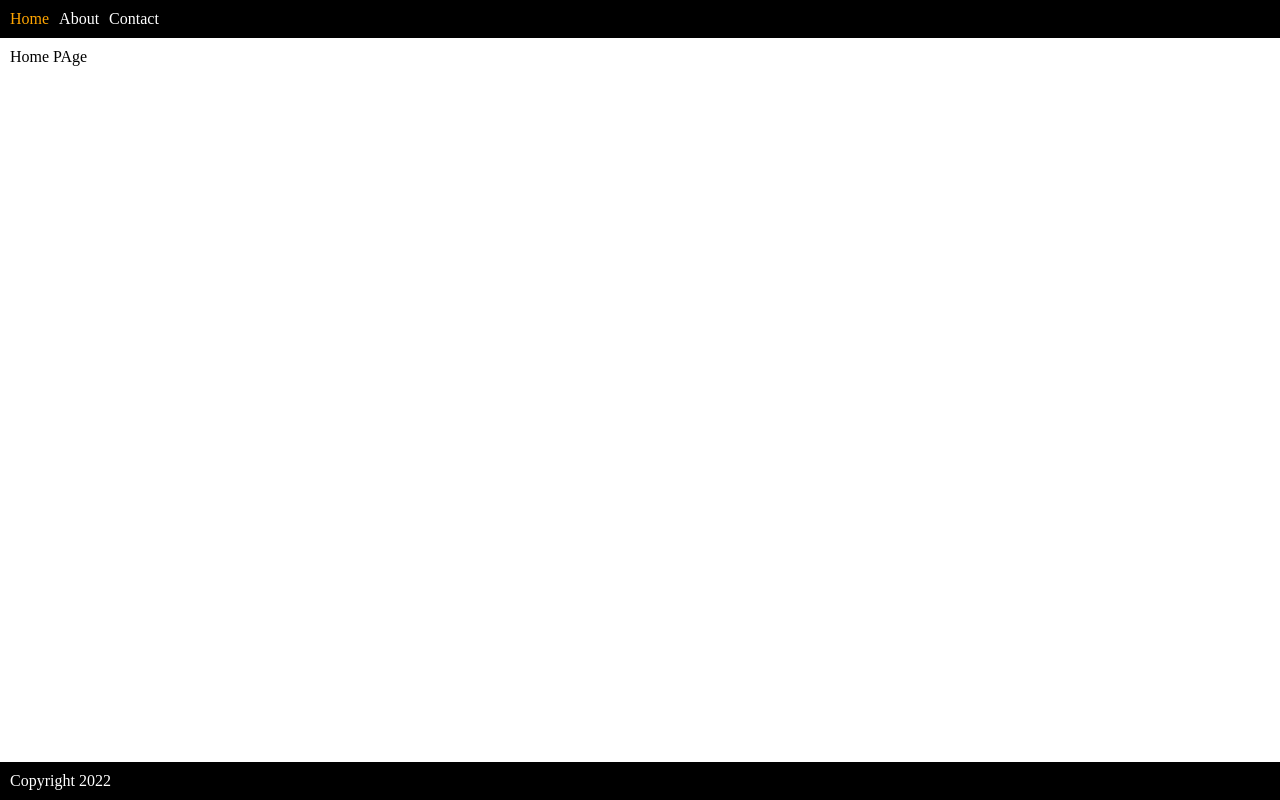
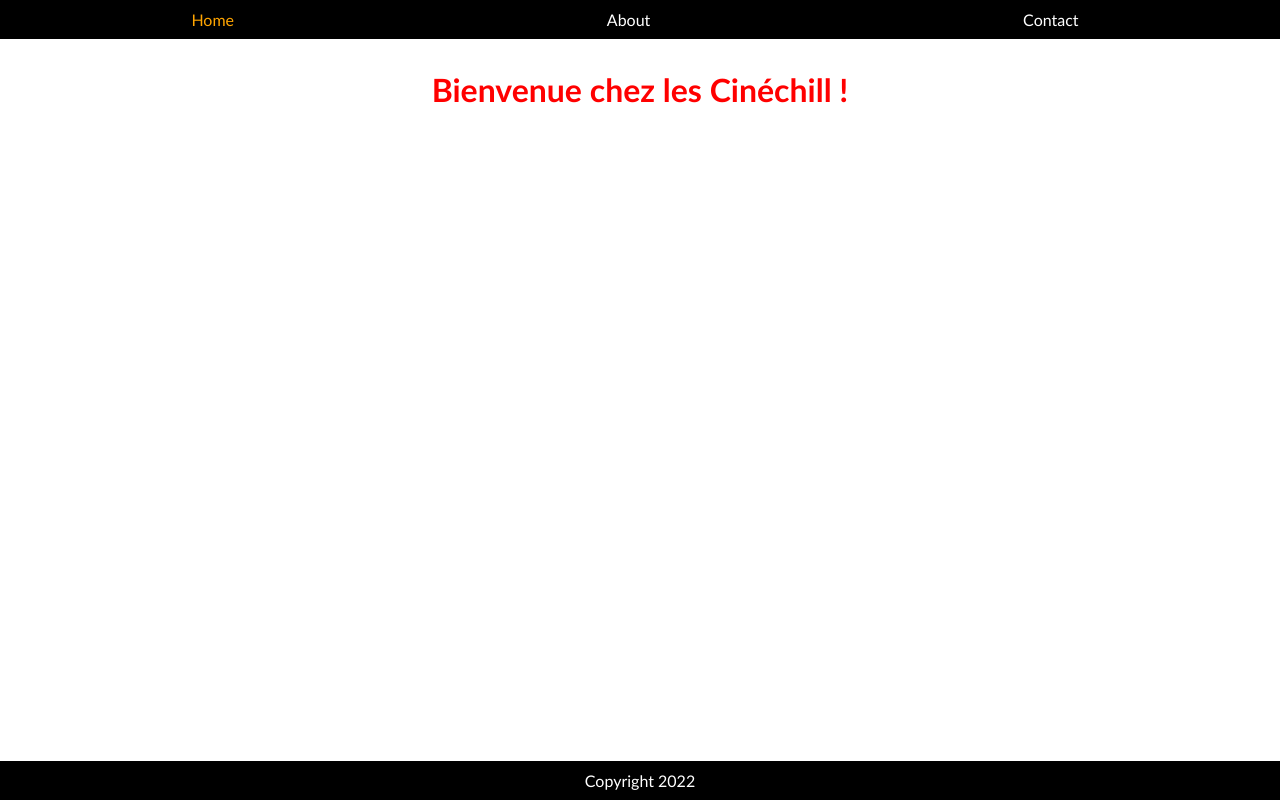
Before and after one commit to ComicScrip/lyon-react-mars22-p2g3, a React (Create React App) app: page / in a window 1280 px wide. Built offline with nearby package versions, Linux system fonts and the light colour scheme.

Commit message:
navigation_Css

```diff
--- a/src/App.js
+++ b/src/App.js
@@ -1,4 +1,4 @@
-import './App.css';
+import './Css/App.css';
 import Header from './components/Header';
 import Main from './components/Main';
 import Footer from './components/Footer';
--- a/src/App.css
+++ b/src/Css/App.css
@@ -1,8 +1,10 @@
 .App {
   text-align: center;
 }
-
-
+.title {
+  text-align: center;
+  color: red;
+}
 .App-logo {
   height: 40vmin;
   pointer-events: none;
--- /dev/null
+++ b/src/Css/Footer.css
@@ -0,0 +1,4 @@
+Footer {
+    text-align: center;
+
+}
--- a/src/index.css
+++ b/src/Css/index.css
@@ -5,6 +5,7 @@ body,
   display: flex;
   flex-direction: column;
   margin: 0;
+  font-family: 'Trebuchet MS', 'Lucida Sans Unicode', 'Lucida Grande', 'Lucida Sans', Arial, sans-serif;
 }
 
 header,
@@ -24,3 +25,7 @@ nav a {
   color: white;
   text-decoration: none;
 }
+nav {
+  display: flex;
+  justify-content: space-around;
+}
--- a/src/components/Footer.js
+++ b/src/components/Footer.js
@@ -1,4 +1,5 @@
 import React from 'react';
+import '../Css/Footer.css';
 
 export default function Footer() {
   return <footer>Copyright 2022</footer>;
--- a/src/components/Main.js
+++ b/src/components/Main.js
@@ -2,6 +2,7 @@ import { Route, Routes } from 'react-router-dom';
 import Home from '../routes/Home';
 import Contact from '../routes/Contact';
 import About from '../routes/About';
+import '../Css/App.css';
 
 export default function Main() {
   return (
--- a/src/index.js
+++ b/src/index.js
@@ -1,7 +1,6 @@
 import React from 'react';
 import { createRoot } from 'react-dom/client';
-
-import './index.css';
+import './Css/index.css';
 import App from './App';
 import { BrowserRouter } from 'react-router-dom';
 
--- a/src/routes/About.js
+++ b/src/routes/About.js
@@ -1,7 +1,8 @@
 import React from 'react';
+import '../Css/App.css';
 
 function AboutPage() {
-  return <div>About Page</div>;
+  return <h1 className="title"> Page about</h1>;
 }
 
 export default AboutPage;
--- a/src/routes/Contact.js
+++ b/src/routes/Contact.js
@@ -1,7 +1,8 @@
 import React from 'react';
+import '../Css/App.css';
 
 function ContactPage() {
-  return <div>Contact PAge</div>;
+  return <h1 className="title"> Page contact</h1>;
 }
 
 export default ContactPage;
--- a/src/routes/Home.js
+++ b/src/routes/Home.js
@@ -1,7 +1,8 @@
 import React from 'react';
+import '../Css/App.css';
 
 function HomePage() {
-  return <div>Home PAge</div>;
+  return <h1 className="title">Bienvenue chez les Cinéchill !</h1>;
 }
 
 export default HomePage;
```
Also changed, not shown: src/components/Header.js (+9 -3 lines), src/Css/about.css (added).
